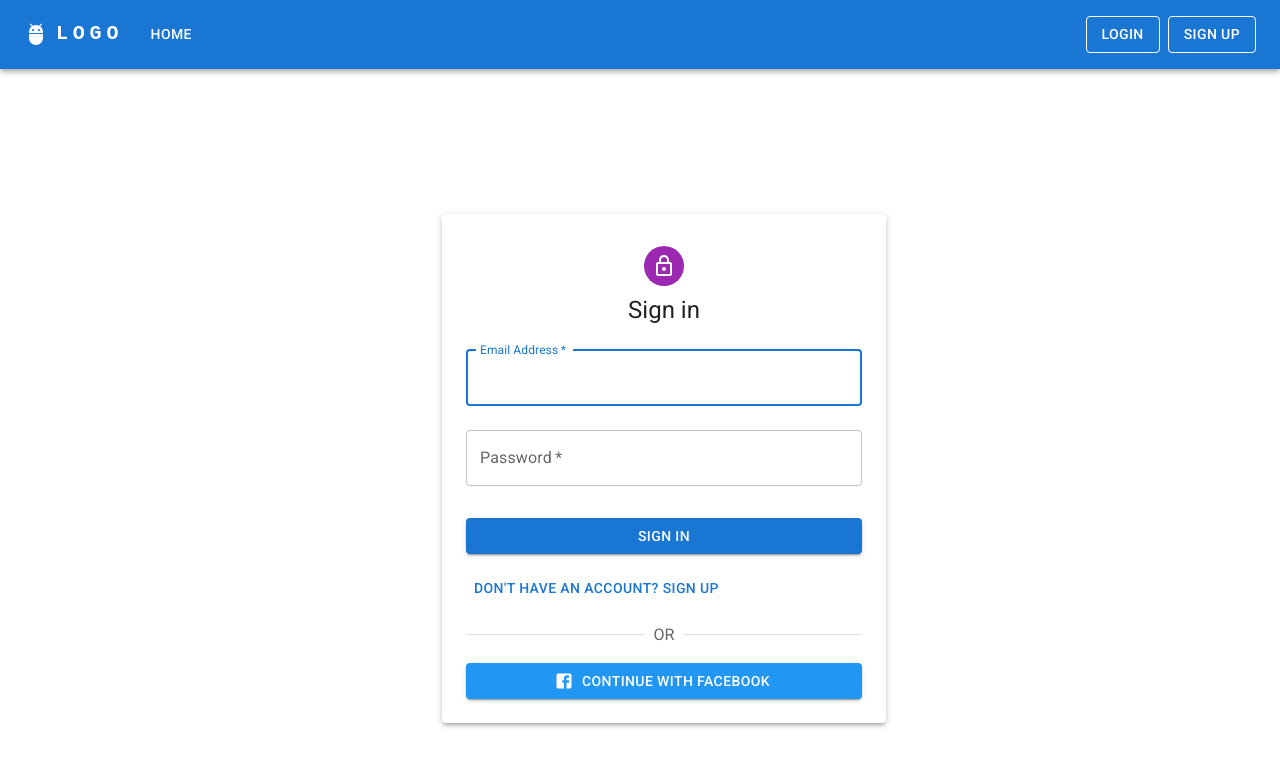
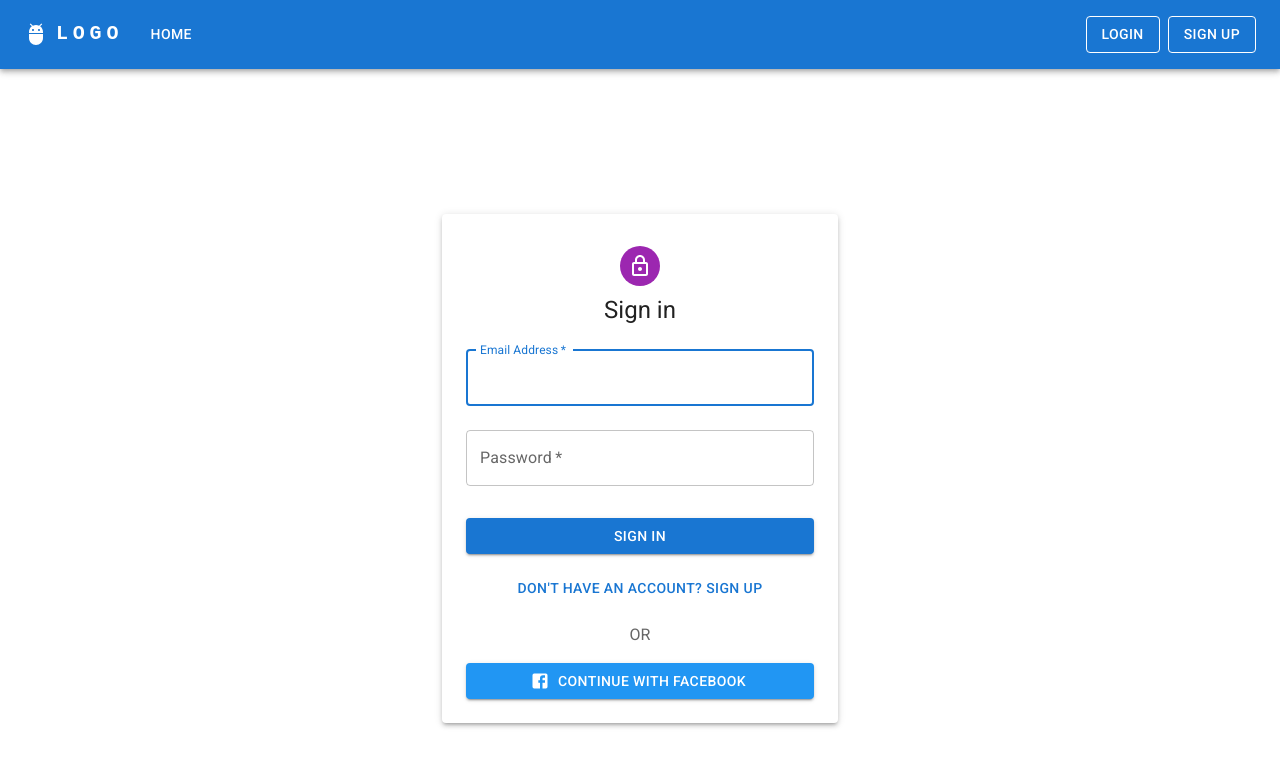
Before and after one commit to gpbaculio/gpflow-challenge, a React (Create React App) app: page /login in a window 1280 px wide. Shown: the top 766 px of the page. Built offline with nearby package versions, Linux system fonts and the light colour scheme; the HTML template or start-up script is replaced by a standard one.

Commit message:
login form updates

```diff
--- a/src/routes/Login.tsx
+++ b/src/routes/Login.tsx
@@ -12,8 +12,35 @@ import LockOutlinedIcon from "@mui/icons-material/LockOutlined";
 import { Link as RouterLink } from "react-router-dom";
 import { blue } from "@mui/material/colors";
 import FacebookIcon from "@mui/icons-material/Facebook";
+import { useForm } from "react-hook-form";
+import { yupResolver } from "@hookform/resolvers/yup";
+import * as yup from "yup";
+
+const schema = yup.object().shape({
+  email: yup.string().email("Email is not valid").required("Email is required"),
+  password: yup
+    .string()
+    .min(6, "Password must be at least 6 characters")
+    .required("Password is required"),
+});
+interface LoginData {
+  email: string;
+  password: string;
+}
 
 function Login() {
+  const {
+    register,
+    handleSubmit,
+    formState: { errors },
+  } = useForm<LoginData>({
+    resolver: yupResolver(schema),
+  });
+
+  const onSubmit = (data: LoginData) => {
+    console.log(data);
+  };
+
   return (
     <Box
       display="flex"
@@ -22,12 +49,11 @@ function Login() {
       minHeight="100vh"
     >
       <Container maxWidth="xs">
+        <Paper elevation={3}>
           <Box
-          width="100%"
+            p={3}
             alignItems="center"
-          component={Paper}
-          elevation={3}
-          p={3}
+            justifyContent="center"
             display="flex"
             flexDirection="column"
           >
@@ -39,7 +65,7 @@ function Login() {
             </Typography>
             <Box
               component="form"
-            // onSubmit={handleSubmit}
+              onSubmit={handleSubmit(onSubmit)}
               noValidate
               sx={{ mt: 1 }}
             >
@@ -49,19 +75,19 @@ function Login() {
                 fullWidth
                 id="email"
                 label="Email Address"
-              name="email"
                 autoComplete="email"
                 autoFocus
+                {...register("email")}
               />
               <TextField
                 margin="normal"
                 required
                 fullWidth
-              name="password"
                 label="Password"
                 type="password"
                 id="password"
                 autoComplete="current-password"
+                {...register("password")}
               />
               <Button
                 type="submit"
@@ -71,6 +97,7 @@ function Login() {
               >
                 Sign In
               </Button>
+            </Box>
             <Button component={RouterLink} to="/signup">
               {"Don't have an account? Sign Up"}
             </Button>
@@ -89,7 +116,7 @@ function Login() {
               Continue with Facebook
             </Button>
           </Box>
-        </Box>
+        </Paper>
       </Container>
     </Box>
   );
```
Lines whose indentation alone changed are shown as unchanged.
